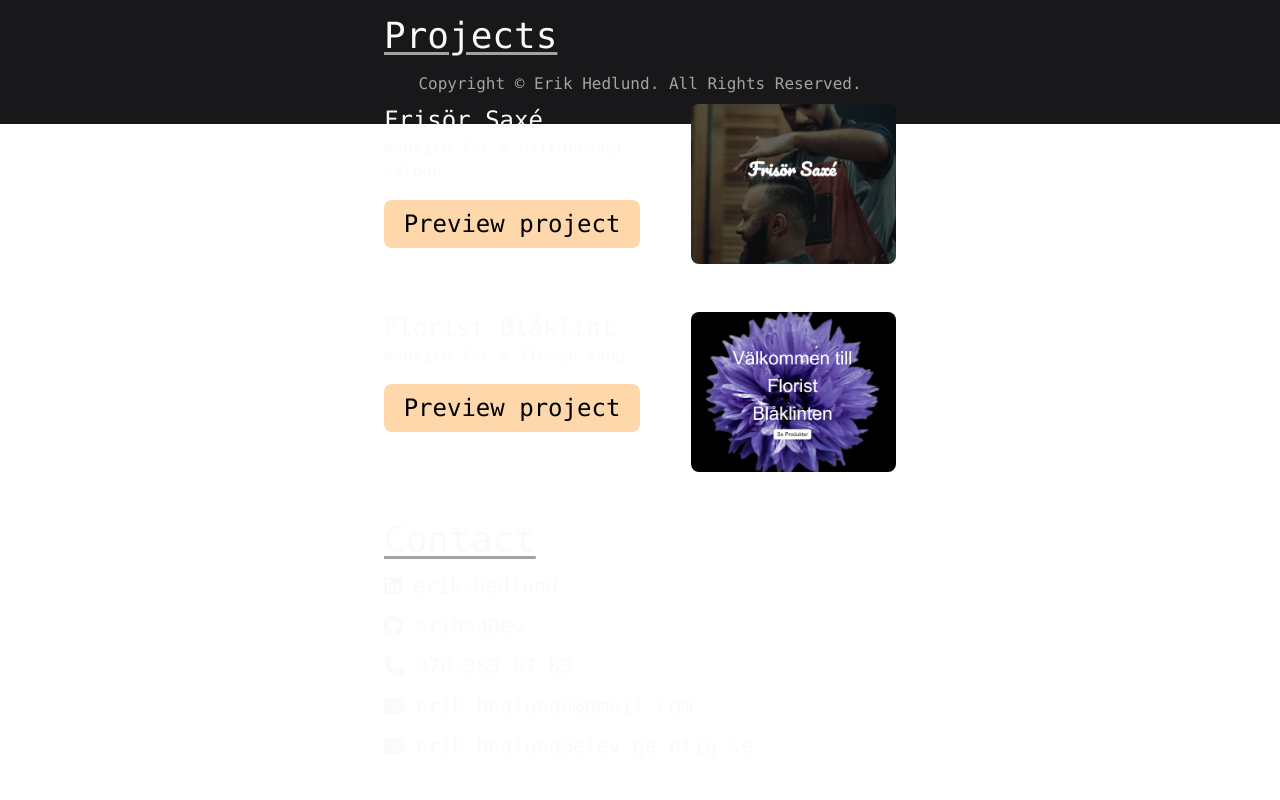
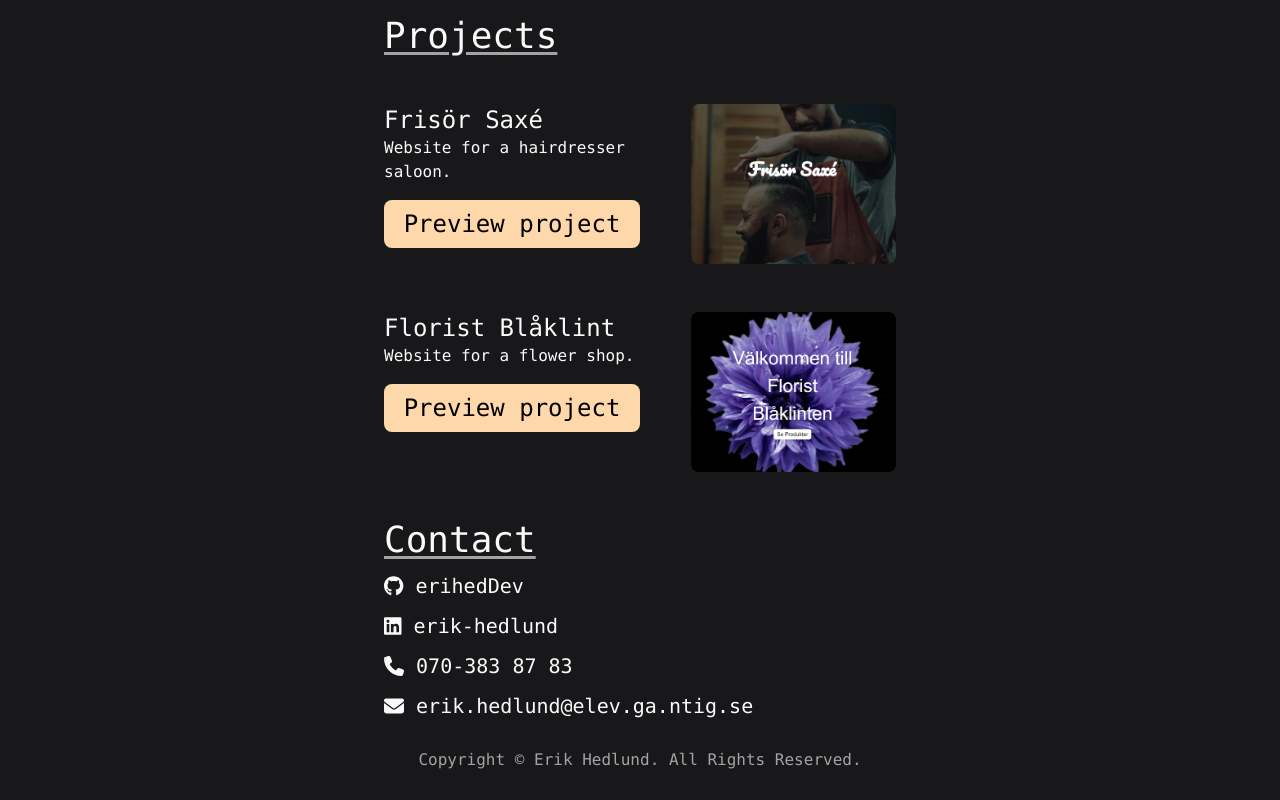
Before and after one commit to erihedDev/portfolio, a React (Vite) app in the folder project/: page / in a window 1280 px wide. Shown: the part 836-1636 px from the top of the page. Before the commit the page ends 1596 px from the top, so only its background shows below. Built offline with nearby package versions, Linux system fonts and the light colour scheme.

Commit message:
removed private mail and fixed header logo link to reset page
mail unecessary for now

```diff
--- a/project/src/content.jsx
+++ b/project/src/content.jsx
@@ -8,7 +8,7 @@ import { faEnvelope, faPhone } from '@fortawesome/free-solid-svg-icons'
 function Content() {
     return (
         <div className='flex justify-center w-full'>
-            <div className='w-[32rem] h-screen mt-20 text-neutral-50'>
+            <div className='w-[32rem] h-full mt-20 text-neutral-50'>
                 <div className='flex justify-between'>
                     <div>
                         <h2 className='text-4xl'>Erik Hedlund</h2>
@@ -50,12 +50,12 @@ function Content() {
                 <div>
                     <h2 className='text-4xl mt-12 underline underline-offset-4 decoration-neutral-400'>Contact</h2>
                     <div className='flex flex-col items-start'>
+                    <a href={'https://github.com/erihedDev'} className='mt-3 text-xl'><FontAwesomeIcon icon={faGithub}/> <span className='hover:underline underline-offset-2'>erihedDev</span></a>
                         <a href={'https://www.linkedin.com/in/erik-hedlund-a5921624a/'} className='mt-3 text-xl'><FontAwesomeIcon icon={faLinkedin}/> <span className='hover:underline underline-offset-2'>erik-hedlund</span></a>
-                        <a href={'https://github.com/erihedDev'} className='mt-3 text-xl'><FontAwesomeIcon icon={faGithub}/> <span className='hover:underline underline-offset-2'>erihedDev</span></a>
                         <a href={'tel:0703838783'} className='mt-3 text-xl'><FontAwesomeIcon icon={faPhone}/> <span className='hover:underline underline-offset-2'>070-383 87 83</span></a>
-                        <a href={'mailto:erik.hedlund6@gmail.com'} className='mt-3 text-xl'><FontAwesomeIcon icon={faEnvelope}/> <span className='hover:underline underline-offset-2'>erik.hedlund6@gmail.com</span></a>
                         <a href={'mailto:erik.hedlund@elev.ga.ntig.se'} className='mt-3 text-xl'><FontAwesomeIcon icon={faEnvelope}/> <span className='hover:underline underline-offset-2'>erik.hedlund@elev.ga.ntig.se</span></a>
                     </div>
+
                 </div>
             </div>
         </div>
--- a/project/src/header.jsx
+++ b/project/src/header.jsx
@@ -7,7 +7,7 @@ function Header() {
     <nav className='w-full flex justify-center fixed backdrop-blur'>
       <div className='h-16 w-[48rem] flex justify-between items-center text-neutral-50'>
         <div className='flex text-lg'>
-          <h1 className='font-bold'><a href={'#'}>Erik Hedlund</a></h1>
+          <h1 className='font-bold'><a href={'/'}>Erik Hedlund</a></h1>
           <div className='text-neutral-100'>
             <a href={'#aboutme'} className='ml-10 hover:underline'>About me</a>
             <a href={'#projects'} className='ml-10 hover:underline'>Projects</a>
```
